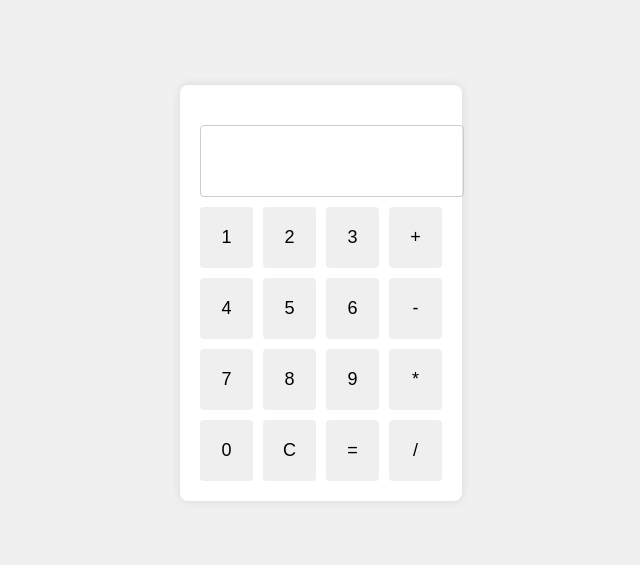
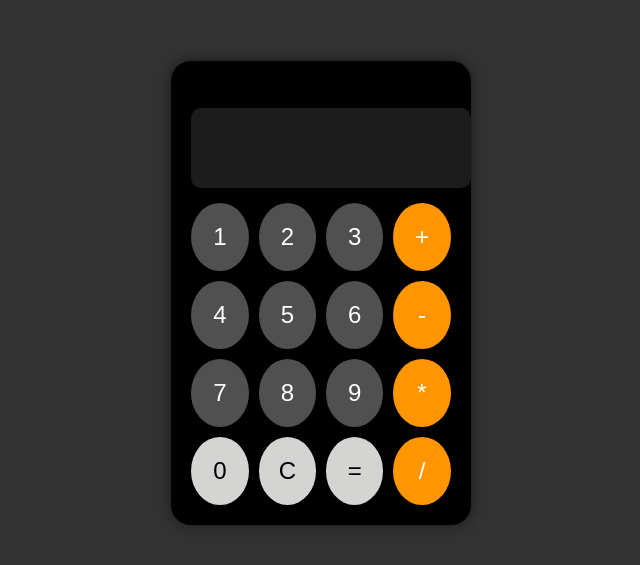
Before and after one commit to IleaDorin/calculator, a plain HTML site: page index.html in a window 1280 px wide. Shown: the part 107-672 px from the top of the page, without its empty margins (319-959 px from the left). Drawn offline with Linux system fonts and the light colour scheme.

Commit message:
resolved the append bug and made it coolio

```diff
--- a/script.js
+++ b/script.js
@@ -34,10 +34,10 @@ function appendNumber(num) {
 }
 
 function setOperation(oper) {
-    if(op.left === '') {
+    if (op.left === '') {
         return;
     }
-    if(op.right !== '') {
+    if (op.right !== '') {
         calculate();
     }
     operator = oper;
@@ -46,7 +46,7 @@ function setOperation(oper) {
 }
 
 function calculate() {
-    if(op.right === '' || op.left === '') {
+    if (op.right === '' || op.left === '') {
         return;
     }
     let left = parseFloat(op.left);
@@ -62,7 +62,7 @@ function calculate() {
             result = left * right;
             break;
         case '/':
-            if(right === 0) {
+            if (right === 0) {
                 display.textContent = 'illegal operation, you go yo jail!';
                 return;
             }
@@ -73,4 +73,5 @@ function calculate() {
     acc = result;
     op.left = result;
     op.right = '';
+    clear = true;
 }
--- a/styles.css
+++ b/styles.css
@@ -5,25 +5,27 @@ body {
     align-items: center;
     height: 100vh;
     margin: 0;
-    background-color: #f0f0f0;
+    background-color: #333333;
 }
 
 .calculator {
-    background-color: white;
+    background-color: #000000;
     padding: 20px;
-    border-radius: 8px;
-    box-shadow: 0 0 10px rgba(0, 0, 0, 0.1);
+    border-radius: 20px;
+    box-shadow: 0 0 15px rgba(0, 0, 0, 0.5);
 }
 
 .display {
     width: 100%;
-    height: 50px;
-    margin-bottom: 10px;
-    font-size: 24px;
+    height: 60px;
+    margin-bottom: 15px;
+    font-size: 32px;
     text-align: right;
     padding: 10px;
-    border: 1px solid #ccc;
-    border-radius: 4px;
+    border: none;
+    border-radius: 10px;
+    background-color: #1c1c1c;
+    color: #ffffff;
 }
 
 .buttons {
@@ -34,13 +36,62 @@ body {
 
 button {
     padding: 20px;
-    font-size: 18px;
+    font-size: 24px;
     border: none;
-    border-radius: 4px;
+    border-radius: 50%;
     cursor: pointer;
     transition: background-color 0.3s;
 }
 
-button:hover {
-    background-color: #ddd;
+button:nth-child(4n) {
+    background-color: #ff9500;
+    color: white;
 }
+
+button:nth-child(4n):hover {
+    background-color: #cc7a00;
+}
+
+button:nth-child(4n-1),
+button:nth-child(4n-2),
+button:nth-child(4n-3) {
+    background-color: #505050;
+    color: white;
+}
+
+button:nth-child(4n-1):hover,
+button:nth-child(4n-2):hover,
+button:nth-child(4n-3):hover {
+    background-color: #3a3a3a;
+}
+
+button:nth-child(16) {
+    background-color: #ff9500;
+    color: white;
+}
+
+button:nth-child(16):hover {
+    background-color: #cc7a00;
+}
+
+button:nth-child(13),
+button:nth-child(14),
+button:nth-child(15) {
+    background-color: #d4d4d2;
+    color: black;
+}
+
+button:nth-child(13):hover,
+button:nth-child(14):hover,
+button:nth-child(15):hover {
+    background-color: #bababa;
+}
+
+button.clear {
+    background-color: #d4d4d2;
+    color: black;
+}
+
+button.clear:hover {
+    background-color: #bababa;
+}
```
